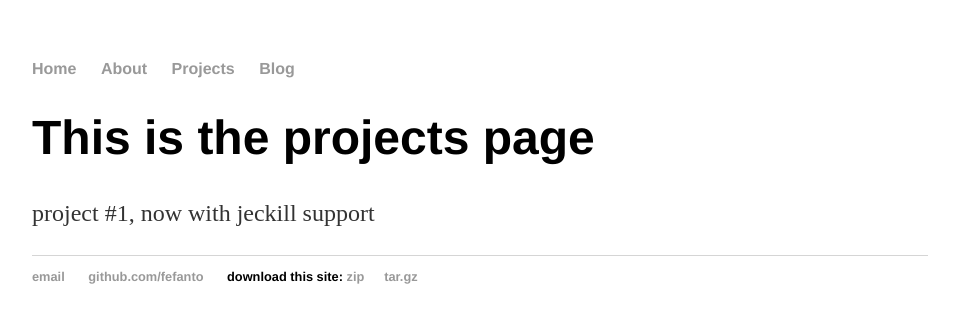
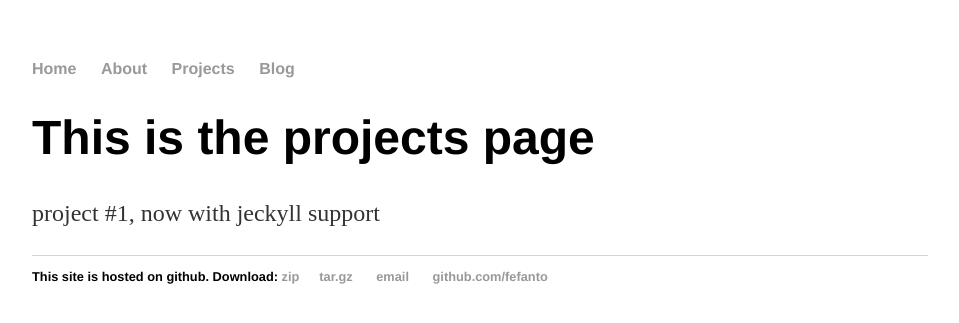
Before and after one commit to fefanto/fefanto.github.io, a Jekyll site: the page built from projects.html, in a window 1280 px wide. Shown: the top 323 px of the page, without its empty margins (160-1119 px from the left). Built offline with Jekyll 4.4.1, drawn with Linux system fonts in a browser that asks for light colours.

Commit message:
test jeckyll support no2

```diff
--- a/_layouts/default.html
+++ b/_layouts/default.html
@@ -21,9 +21,9 @@
 			</div><!-- /.container -->
 			<footer>
     		<ul>
-        		<li><a href="mailto:fefanto@gmail.com">email</a></li>
+         		<li>This site is hosted on github. Download: <a href="https://github.com/fefanto/fefanto.github.io/zipball/master">zip<a> &emsp; <a href="https://github.com/fefanto/fefanto.github.io/tarball/master">tar.gz<a></li>
+       			<li><a href="mailto:fefanto@gmail.com">email</a></li>
         		<li><a href="https://github.com/fefanto">github.com/fefanto</a></li>
-        		<li>download this site: <a href="https://github.com/fefanto/fefanto.github.io/zipball/master">zip<a> &emsp; <a href="https://github.com/fefanto/fefanto.github.io/tarball/master">tar.gz<a></li>
 			</ul>
 		</footer>
 		</body>
--- a/projects.html
+++ b/projects.html
@@ -4,5 +4,5 @@ title: Fefanto
 ---
 		<div class="blurb">
         		<h1>This is the projects page</h1>
-				<p>project #1, now with jeckill support</p>
+				<p>project #1, now with jeckyll support</p>
     		</div><!-- /.blurb -->
```
